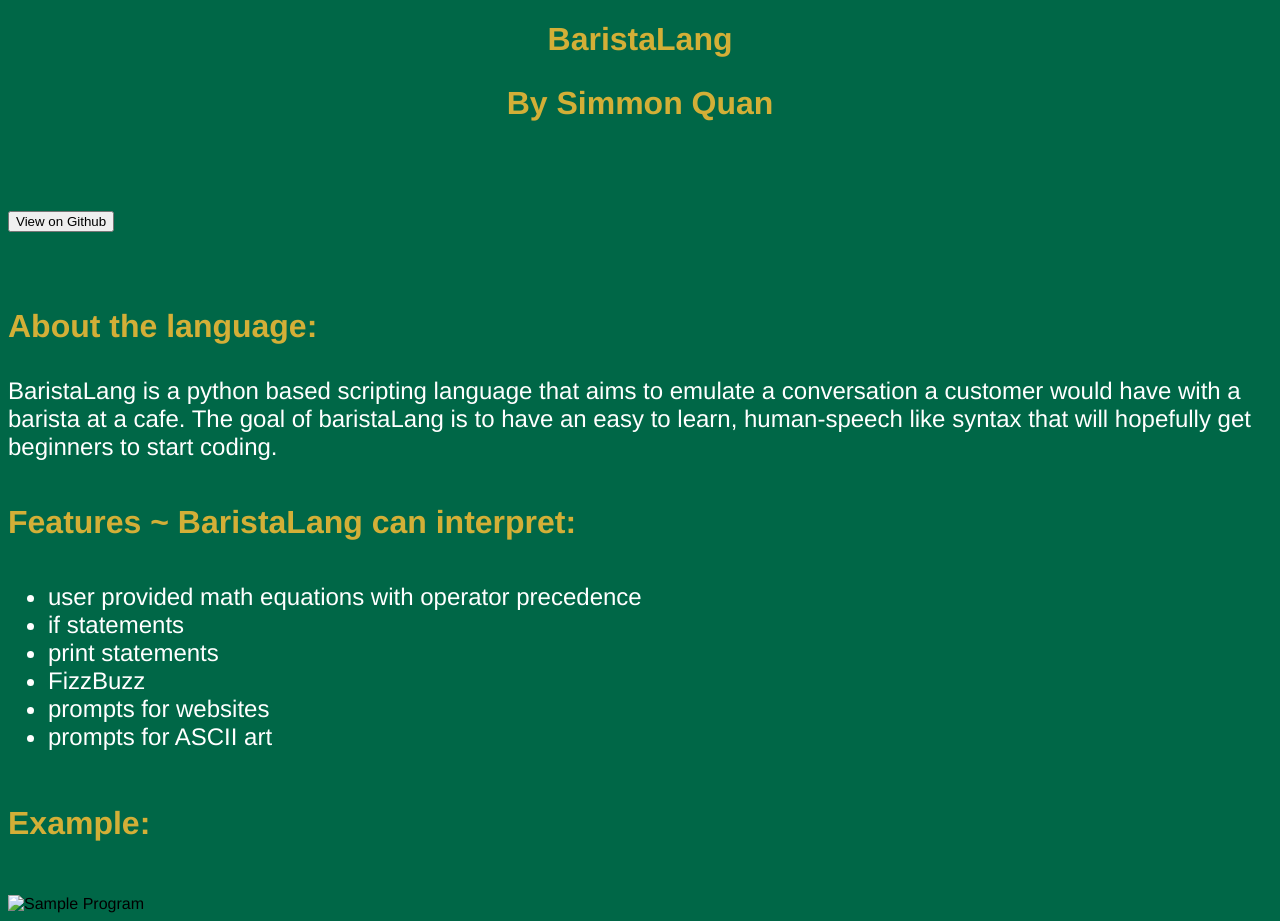
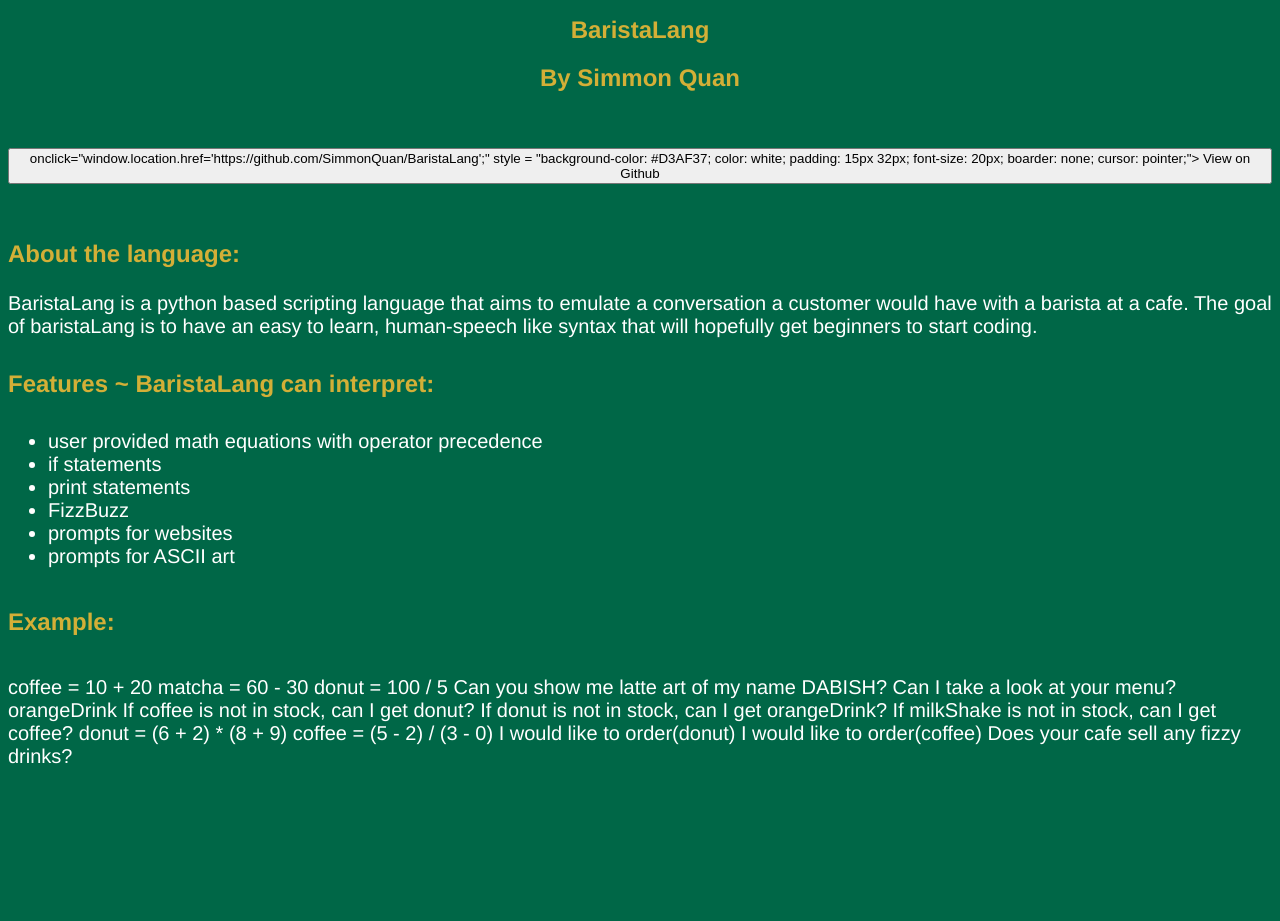
Before and after one commit to SimmonQuan/BaristaLang, a plain HTML site: page index.html in a window 1280 px wide. After the commit the page ends 800 px from the top, so only its background shows below. Drawn offline with Linux system fonts and the light colour scheme.

Commit message:
Add files via upload

```diff
--- a/index.html
+++ b/index.html
@@ -11,17 +11,17 @@
         h1, h2, h6{
             color: #D3AF37;
             text-align: center;
-            font-size: 2em
+            font-size: 1.5em
         }
-        h3, h4, h5, h6 {
+        h3, h4, h5 {
             color: #D3AF37;
             text-align: left;
-            font-size: 2em
+            font-size: 1.5em
         }
-        p, ul {
+        p, ul, h7 {
             color: white;
             text-align: left;
-            font-size: 1.5em
+            font-size: 1.25em
         }
 
 
@@ -30,7 +30,13 @@
     <body>
         <h1>BaristaLang</h1>
         <h2>By Simmon Quan</h2>
-        <h6><button onclick="window.location.href='https://github.com/SimmonQuan/BaristaLang';">View on Github</button></h6>
+        <h6>
+            <button>
+                onclick="window.location.href='https://github.com/SimmonQuan/BaristaLang';"
+                style = "background-color: #D3AF37; color: white; padding: 15px 32px; font-size: 20px; boarder: none; cursor: pointer;">
+                View on Github
+            </button>
+        </h6>
         <h3>About the language:</h3>
         <p>BaristaLang is a python based scripting language that aims to emulate a conversation a customer would have with a barista at a cafe.
             The goal of baristaLang is to have an easy to learn, human-speech like syntax that will hopefully get beginners to start coding.</p>
@@ -44,6 +50,20 @@
             <li>prompts for ASCII art</li>
         </ul>
         <h5>Example:</h5>
-        <img src = "SampleProgram.png" alt = "Sample Program" width = "250"
+        <h7>coffee = 10 + 20
+            matcha = 60 - 30
+            donut = 100 / 5
+            Can you show me latte art of my name DABISH?
+            Can I take a look at your menu?
+            orangeDrink
+            If coffee is not in stock, can I get donut?
+            If donut is not in stock, can I get orangeDrink?
+            If milkShake is not in stock, can I get coffee?
+            donut = (6 + 2) * (8 + 9)
+            coffee = (5 - 2) / (3 - 0)
+            I would like to order(donut)
+            I would like to order(coffee)
+            Does your cafe sell any fizzy drinks?
+        </h7>
     </body>
 </html>
```
